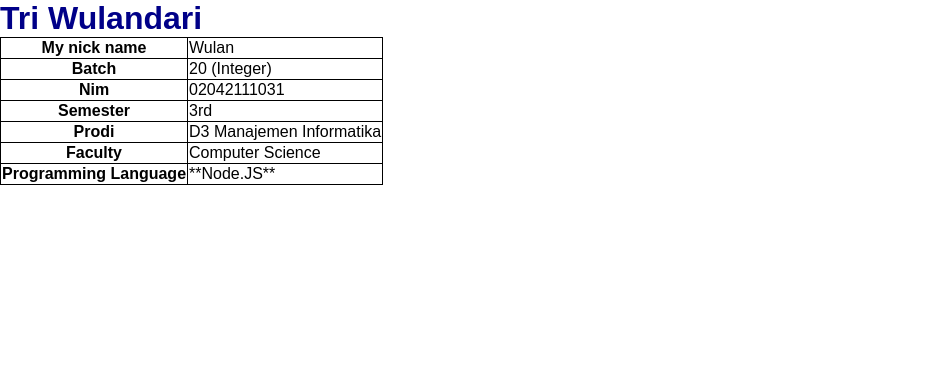
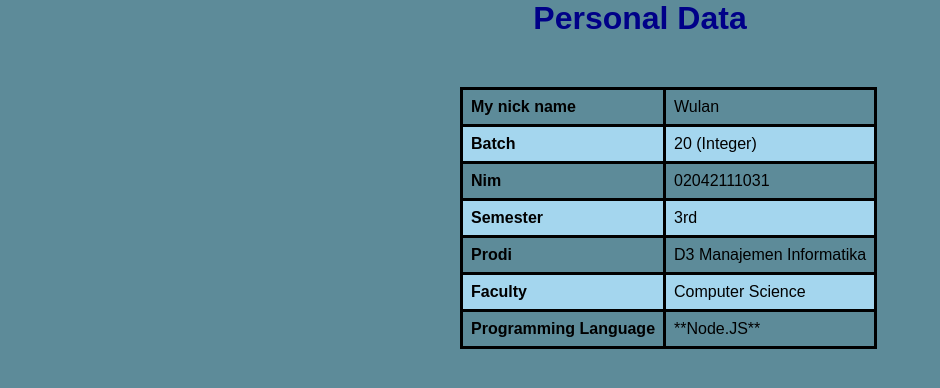
Before and after one commit to pub-nodesquad/integer, a website: page public/triwulandari/wln.html in a window 1280 px wide. Shown: the whole page, without its empty margins (0-940 px from the left). Drawn offline with Linux system fonts and the light colour scheme.

Commit message:
tambah edit

```diff
--- a/public/triwulandari/wulan.html
+++ b/public/triwulandari/wln.html
@@ -7,8 +7,8 @@
     <title>Tri Wulandari</title>
     <link rel="stylesheet" href="/wulan.css" />
   </head>
-  <body>
-    <h1>Tri Wulandari</h1>
+  <body class="main">
+    <h1 class="judul">Personal Data</h1>
     <table>
       <tr>
         <th>My nick name</th>
--- a/public/wulan.css
+++ b/public/wulan.css
@@ -2,6 +2,11 @@ body {
     font-family: "Google Sans", sans-serif;
     margin: 0;
   }
+
+
+.main{
+  background-color: rgb(93, 139, 153);
+}
 
   header,
   main,
@@ -20,19 +25,38 @@ body {
     text-align: center;
   }
 
-  h1 {
+  h1{
     margin: 0;
     color: #008;
   }
 
+  .judul{
+    text-align: center;
+    margin-bottom: 50px;
+  }
+
   table {
     border-collapse: collapse;
+    margin-left: 460px;
+  }
+
+  tr:hover{
+    background-color: azure;
   }
 
   th,
   td {
-    border: 1px solid;
+    border: 3px solid;
+    padding: 8px;
+    text-align: left;
   }
+
+
+
+  tr:nth-child(even) {
+    background-color: rgb(164, 214, 238);
+
+}
 
   .tombol {
     background-color: #00f;
```
Also changed, not shown: public/wulan.html (+1 -1 lines).
